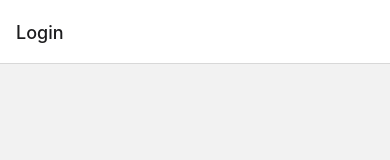
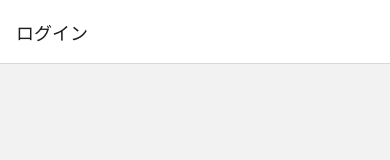
Before and after one commit to s1f102101615/Re-again, a React Native app: screen / in a window 390 px wide. Shown: the top 160 px of the page. Built offline with nearby package versions, Linux system fonts and the light colour scheme.

Commit message:
上のtabを非表示&名前変更

```diff
--- a/App.js
+++ b/App.js
@@ -13,10 +13,10 @@ const App = () => {
   return (
     <NavigationContainer>
       <Stack.Navigator initialRouteName="Login" headerShown="false">
-        <Stack.Screen name="Login" component={LoginScreen} />
-        <Stack.Screen name="Register" component={RegisterScreen}  />
-        <Stack.Screen options={{gestureEnabled:false}} name="Setname" component={SetnameScreen}  />
-        <Stack.Screen options={{gestureEnabled:false}} name="Main" component={MainScreen} />
+        <Stack.Screen name="Login" options={{ title: 'ログイン' }} component={LoginScreen} />
+        <Stack.Screen name="Register" options={{ title: '新規登録' }} component={RegisterScreen}  />
+        <Stack.Screen options={{ gestureEnabled:false, title: 'ユーザーネーム設定' }} name="Setname" component={SetnameScreen}  />
+        <Stack.Screen options={{ gestureEnabled:false, headerShown:false }} name="Main" component={MainScreen} />
       </Stack.Navigator>
     </NavigationContainer>
   );
```
Also changed, not shown: page/ProfileScreen.js (indentation only).
